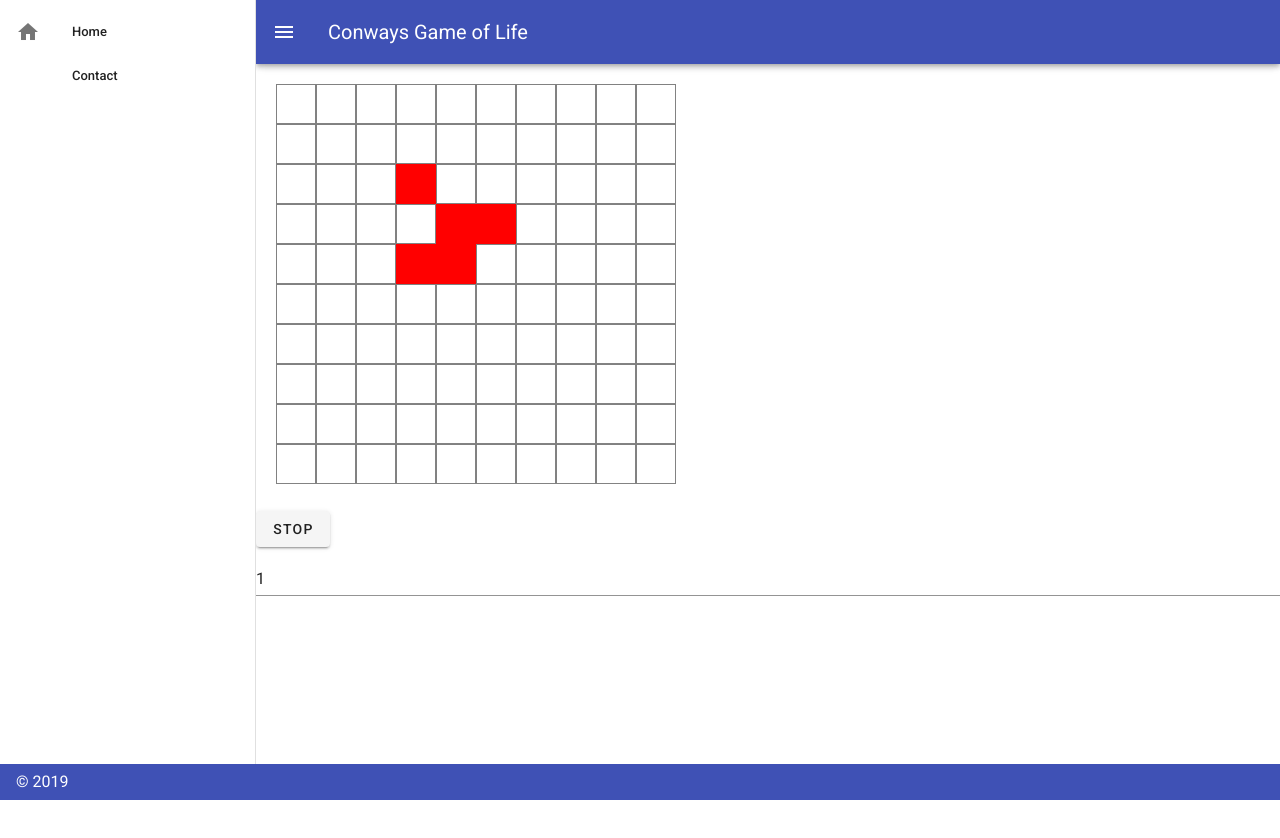
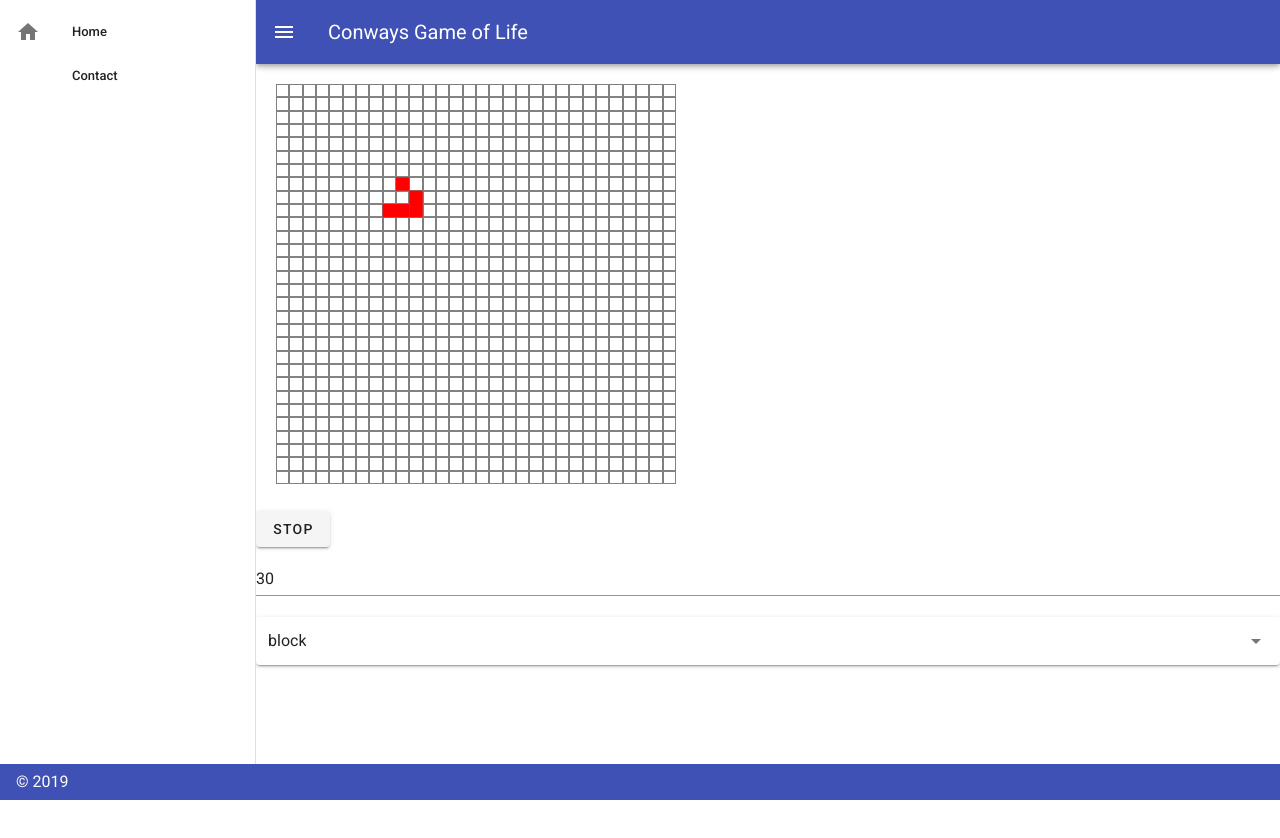
Before and after one commit to david-knott/conways-game-of-life, a Vue app: page / in a window 1280 px wide. Shown: the top 838 px of the page. Built offline with nearby package versions, Linux system fonts and the light colour scheme.

Commit message:
added pattern selection

```diff
--- a/src/components/Flat.vue
+++ b/src/components/Flat.vue
@@ -12,6 +12,14 @@
       <v-btn v-show="!started" v-on:click.stop="start()">Start</v-btn>
       <v-btn v-show="started" v-on:click.stop="stop()">Stop</v-btn>
       <v-text-field v-model="fps" type="number" placeholder="edit me" value="1" />
+       <v-select
+          :items="patterns"
+          item-text="name"
+          item-value="name"
+          label="Select pattern"
+          v-model="pattern"
+          solo
+        ></v-select>
     </div>
   </div>
 </template>
@@ -78,7 +86,7 @@ class Updater {
 }
 
 class Pattern {
-  constructor(private name: string, private cells: number[][]) {}
+  constructor(public name: string, private cells: number[][]) {}
 
   add(grid: Grid, left: number, top: number) {
     for (let i = 0; i < this.cells.length; i++) {
@@ -282,6 +290,10 @@ class Grid {
     gen[row][col] = null;
   }
 
+  /**
+   * Creates a Neighbours instance that provides information on
+   * a cells neighbours.
+   */
   neighbours(row: number, col: number): Neighbours {
     return new Neighbours(this, row, col);
   }
@@ -294,23 +306,26 @@ class Grid {
   renderAndUpdate(renderer: Renderer, updater: Updater, move: boolean) {
     const gen = this.getCurrentGen();
     const next = this.getNextGen();
-    if(move) {
       renderer.renderStart(this);
       for (let i = 0; i < gen.length; ++i) {
         for (let j = 0; j < gen[i].length; ++j) {
           renderer.render(this, i, j);
-          updater.update(this, i, j);
+          if(move)
+            updater.update(this, i, j);
         }
       }
+      if(move)
       this.arr1Updates = !this.arr1Updates;
     }
-  }
 }
 
 @Component
 export default class Flat extends Vue {
   private started = true;
-  private fps = 1;
+  private fps = 30;
+  private pattern: string;
+  private rows = 30;
+  private cols = 30;
   private context: any;
   private grid: Grid;
   private updater: Updater;
@@ -325,7 +340,7 @@ export default class Flat extends Vue {
 
   constructor() {
     super();
-    this.grid = new Grid(10, 10);
+    this.grid = new Grid(this.rows, this.cols);
     this.patterns = [];
     this.patterns.push(
       new Pattern("block", [
@@ -382,6 +397,7 @@ export default class Flat extends Vue {
         [1, 1, 1]
       ])
     );
+    this.pattern = this.patterns[0].name;
     this.updater = new Updater();
   }
 
@@ -411,6 +427,10 @@ export default class Flat extends Vue {
     this.started = true;
   }
 
+  getSelectedPattern(): Pattern {
+    return this.patterns.filter(x => x.name == this.pattern)[0];
+  }
+
   setCell(e: any) {
     this.started = false;
     const rect = e.target.getBoundingClientRect();
@@ -425,7 +445,7 @@ export default class Flat extends Vue {
       this.updater,
       x,
       y,
-      this.patterns[this.patterns.length - 1]
+      this.getSelectedPattern()
     );
   }
 
```
